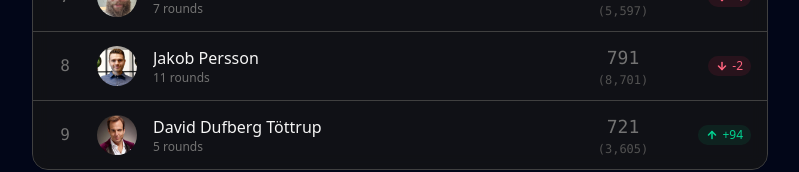
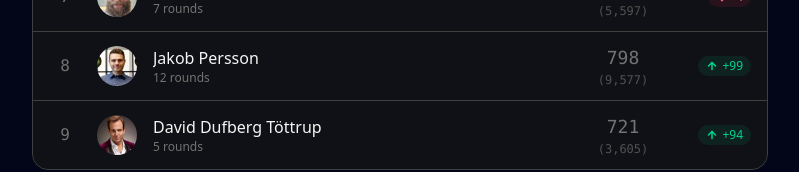
Before and after one commit to hejrobin/maptap-leaderboard, a React (Vite) app: page / in a window 1280 px wide. Shown: the part 780-952 px from the top of the page, without its empty margins (240-1039 px from the left). Built offline with nearby package versions, Linux system fonts and the light colour scheme.

Commit message:
chore: update scores

```diff
--- a/src/data.ts
+++ b/src/data.ts
@@ -6,10 +6,7 @@ export const leaderboard: Player[] = [
     avatarUrl: "/avatars/jacob-persson.jpg",
     scores: [
       { date: "2026-06-16", score: 875 },
-      {
-        date: "2026-06-17",
-        score: 858,
-      },
+      { date: "2026-06-17", score: 858 },
       { date: "2026-06-18", score: 885 },
       { date: "2026-06-22", score: 766 },
       { date: "2026-06-23", score: 859 },
@@ -19,6 +16,7 @@ export const leaderboard: Player[] = [
       { date: "2026-06-29", score: 759 },
       { date: "2026-06-30", score: 779 },
       { date: "2026-07-01", score: 777 },
+      { date: "2026-07-02", score: 876 },
     ],
   },
   {
```
